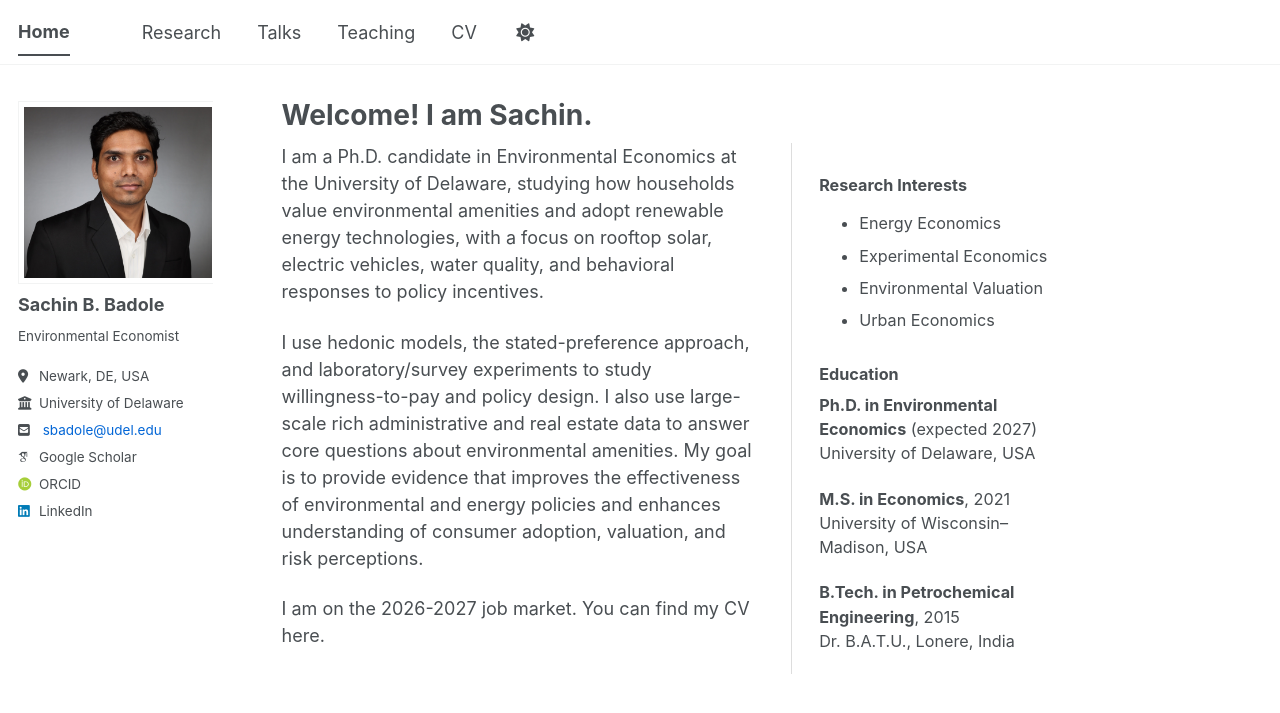
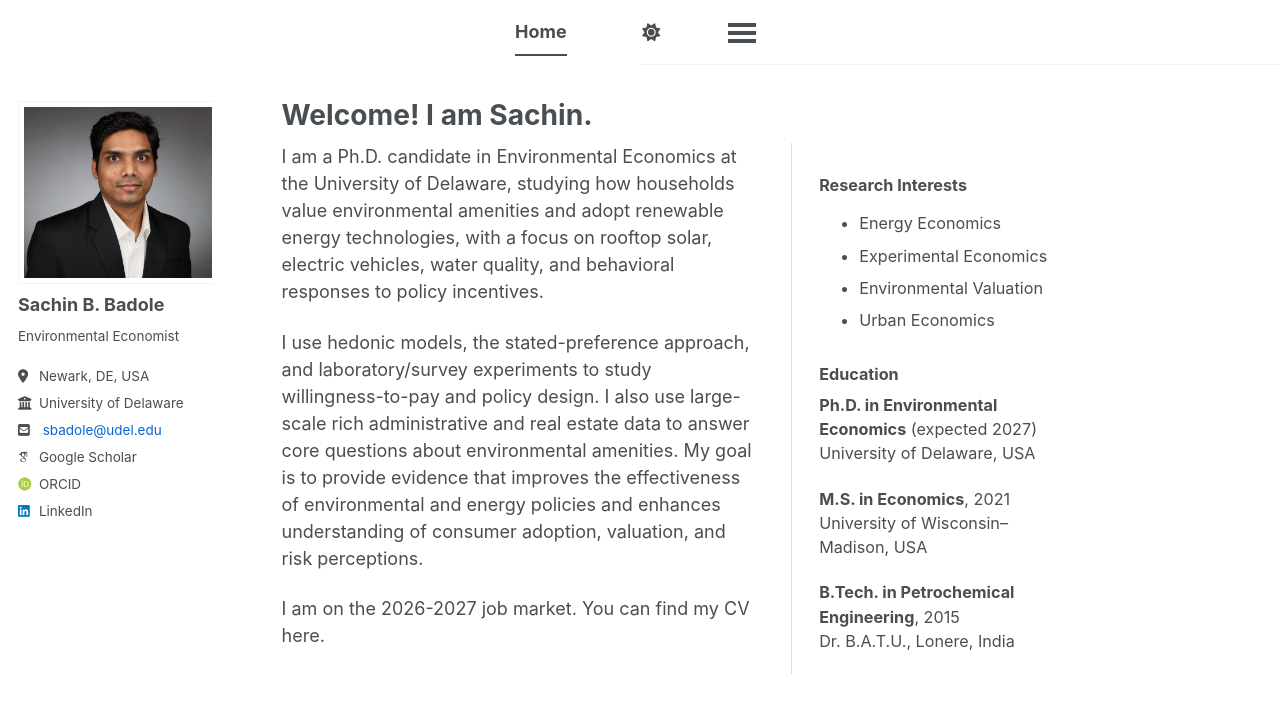
Before and after one commit to sachin-b-badole/sachin-b-badole.github.io, a Jekyll site: the page built from _pages/about.md, in a window 1280 px wide. Shown: the top 713 px of the page. Built offline with Jekyll 4.4.1, drawn with Linux system fonts in a browser that asks for light colours; some web fonts are replaced; a script bundle is joined from its source files by our own code; library files that are not in the unit come from our copies.

Commit message:
Update custom.css

```diff
--- a/assets/css/custom.css
+++ b/assets/css/custom.css
@@ -111,6 +111,36 @@
 }
 
 
+/* Center the entire masthead (site title + nav menu) */
+.masthead__inner-wrap {
+  display: flex !important;
+  justify-content: center !important;
+  align-items: center !important;
+  flex-wrap: wrap !important;
+}
+
+/* Unfloat navigation so it can center */
+.masthead__menu {
+  float: none !important;
+}
+
+/* Slight balance spacing for menu items */
+.masthead__menu-item {
+  margin: 0 0.75rem !important;
+}
+
+/* Center site title text */
+.site-title {
+  margin: 0 1.25rem !important;
+  padding: 0 !important;
+  text-align: center !important;
+}
+
+/* Remove default left alignment behavior */
+.masthead {
+  text-align: center !important;
+}
+
 
 
 
```
